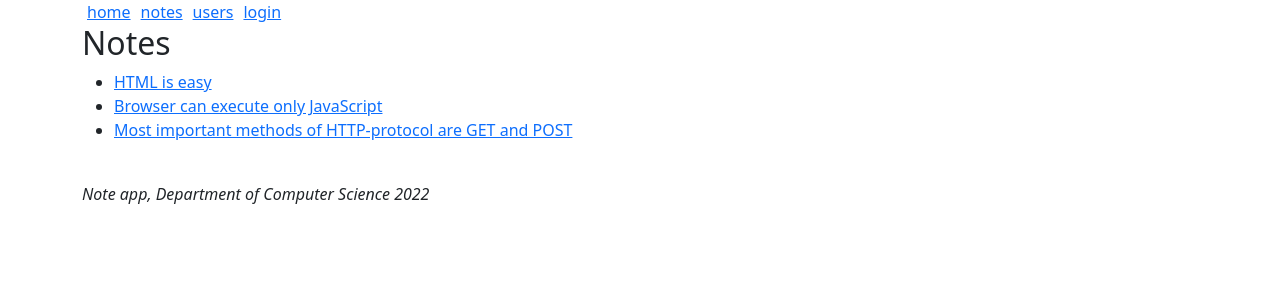
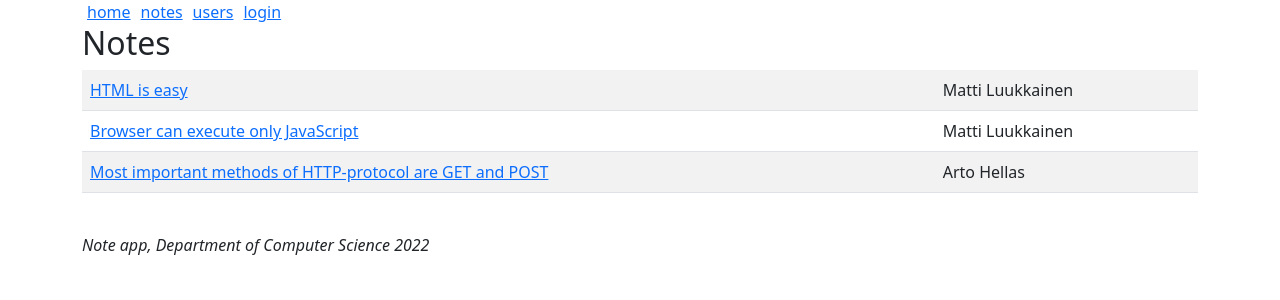
Before and after one commit to Andy-git985/router-notes, a React (Create React App) app: page /notes in a window 1280 px wide. Shown: the top 300 px of the page. Built offline with nearby package versions, Linux system fonts and the light colour scheme.

Commit message:
Table striped

```diff
--- a/src/components/Notes.js
+++ b/src/components/Notes.js
@@ -1,15 +1,21 @@
 import { Link } from 'react-router-dom';
+import { Table } from 'react-bootstrap';
 
 const Notes = ({ notes }) => (
   <div>
     <h2>Notes</h2>
-    <ul>
-      {notes.map((note) => (
-        <li key={note.id}>
-          <Link to={`/notes/${note.id}`}>{note.content}</Link>
-        </li>
-      ))}
-    </ul>
+    <Table striped>
+      <tbody>
+        {notes.map((note) => (
+          <tr key={note.id}>
+            <td>
+              <Link to={`/notes/${note.id}`}>{note.content}</Link>
+            </td>
+            <td>{note.user}</td>
+          </tr>
+        ))}
+      </tbody>
+    </Table>
   </div>
 );
 
```
